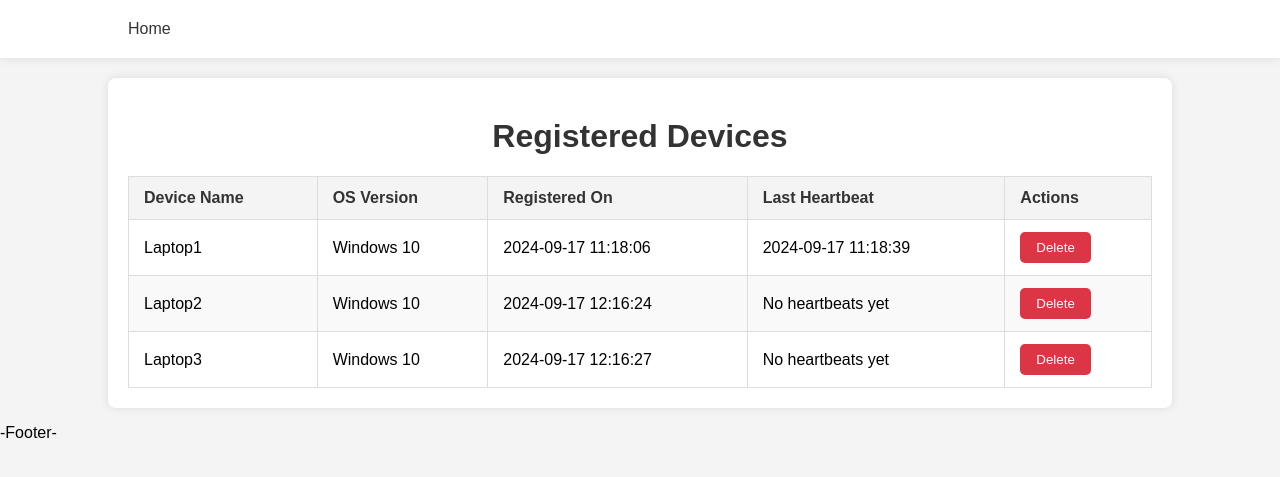
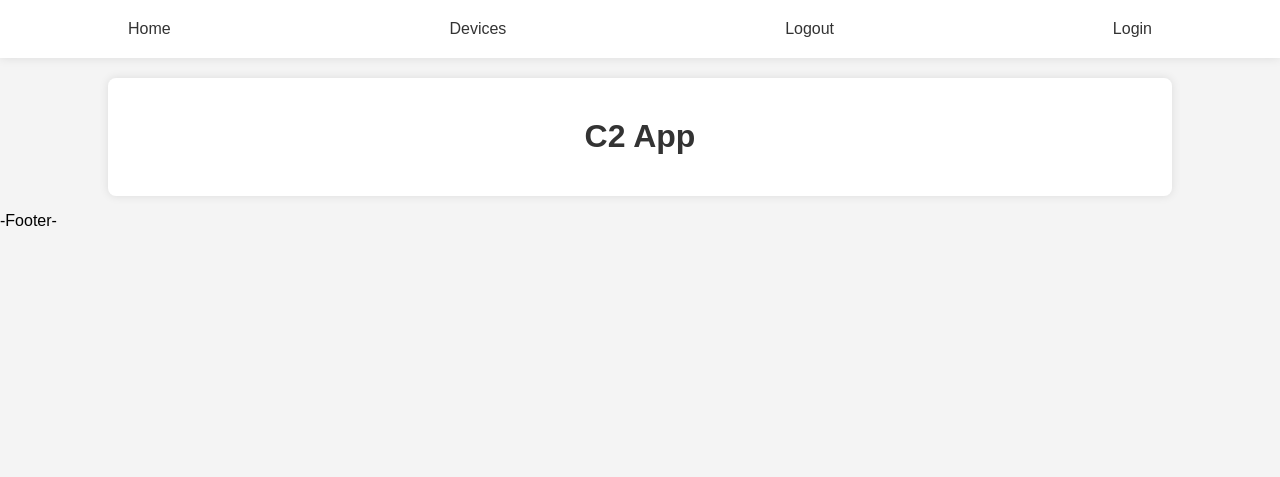
Before and after one commit to albinr/c2app, a Flask app: page / in a window 1280 px wide. Shown: the top 477 px of the page. Run offline with Flask 3, Linux system fonts and the light colour scheme.

Commit message:
started adding login funcitonality

```diff
--- a/server/config.py
+++ b/server/config.py
@@ -0,0 +1,5 @@
+import secrets
+class Config:
+    SQLALCHEMY_DATABASE_URI = 'sqlite:///sqlite.db'
+    SQLALCHEMY_TRACK_MODIFICATIONS = False
+    SECRET_KEY = secrets.token_hex(16)
--- a/server/models.py
+++ b/server/models.py
@@ -1,5 +1,6 @@
 from datetime import datetime
 from flask_sqlalchemy import SQLAlchemy
+from flask_login import UserMixin
 from flask_bcrypt import Bcrypt
 
 db = SQLAlchemy()
@@ -15,7 +16,7 @@ class Device(db.Model):
     def __repr__(self):
         return f"<Device {self.device_name}>"
 
-class User(db.Model):
+class User(db.Model, UserMixin):
     id = db.Column(db.Integer, primary_key=True)
     username = db.Column(db.String(150), unique=True, nullable=False)
     password_hash = db.Column(db.String(150), nullable=False)
--- a/server/routes.py
+++ b/server/routes.py
@@ -0,0 +1,95 @@
+from flask import Blueprint, render_template, redirect, url_for, flash, jsonify, request
+from flask_login import login_user, logout_user, login_required, current_user
+from models import db, Device, User
+
+routes = Blueprint('routes', __name__)
+
+@routes.route("/")
+def main():
+    return render_template("index.html")
+
+@routes.route('/login', methods=['GET', 'POST'])
+def login():
+    if request.method == 'POST':
+        username = request.form['username']
+        password = request.form['password']
+
+        if username == "admin" and password == "admin":
+            user = User(id=999, username="admin")
+            login_user(user)
+            flash('Login successful as admin!')
+            return redirect(url_for('routes.devices'))
+
+        user = User.query.filter_by(username=username).first()
+
+        if user and user.check_password(password):
+            login_user(user)
+            flash('Login successful!')
+            return redirect(url_for('routes.devices'))
+        else:
+            flash('Invalid username or password')
+
+    return render_template("login.html")
+
+@routes.route('/logout')
+@login_required
+def logout():
+    logout_user()
+    flash('You have been logged out.')
+    return redirect(url_for('routes.login'))
+
+@routes.route('/devices')
+# @login_required
+def devices():
+    devices = Device.query.all()
+    return render_template("devices.html", devices=devices)
+
+@routes.route('/device/<int:id>/delete', methods=['POST'])
+@login_required
+def post_delete_device(id):
+    device = Device.query.get_or_404(id)
+    db.session.delete(device)
+    db.session.commit()
+    flash(f"Device {device.device_name} deleted successfully!")
+    return redirect(url_for('routes.main'))
+
+@routes.route('/device', methods=['POST'])
+def api_add_device():
+    try:
+        data = request.json
+        print(data)  # Print the received data for debugging
+
+        # Add the new device to the database
+        new_device = Device(device_name=data['device_name'], os_version=data['os_version'])
+        db.session.add(new_device)
+        db.session.commit()
+
+        print(f"Device {new_device.device_name} added!")  # Debugging info
+        return jsonify({"message": "Device added successfully!"}), 201
+    except Exception as e:
+        print(f"Error: {str(e)}")  # Log the error
+        db.session.rollback()
+        return jsonify({"error": "An error occurred."}), 400
+
+@routes.route('/device/<int:id>', methods=['DELETE'])
+def api_delete_device(id):
+    device = Device.query.get_or_404(id)
+    db.session.delete(device)
+    db.session.commit()
+    return jsonify({"message": f"Device {id} deleted successfully!"}), 200
+
+@routes.route('/device/<int:id>', methods=['GET'])
+def api_get_device(id):
+    device = Device.query.get_or_404(id)
+    return jsonify({
+        'device_name': device.device_name,
+        'os_version': device.os_version,
+        'timestamp': device.timestamp
+    }), 200
+
+@routes.route('/device/<int:id>/heartbeat', methods=['POST'])
+def api_device_heartbeat(id):
+    device = Device.query.get_or_404(id)
+    device.last_heartbeat = db.func.current_timestamp()
+    db.session.commit()
+    return jsonify({"message": f"Device {id}: Heartbeat received!"}), 200
--- a/server/server.py
+++ b/server/server.py
@@ -1,65 +1,22 @@
-import traceback
-import os
-import re
-
-from flask import Flask, render_template, redirect, url_for, session, request, flash, jsonify
-from flask_login import LoginManager, UserMixin, login_user, logout_user, login_required, current_user
-from models import db, Device
-
+from flask import Flask
+from flask_login import LoginManager
+from models import db, User
+from config import Config
+from routes import routes
 
 app = Flask(__name__)
-app.config['SQLALCHEMY_DATABASE_URI'] = 'sqlite:///devices.db'
-app.config['SQLALCHEMY_TRACK_MODIFICATIONS'] = False
-#Change location of key!!!!!
-app.secret_key = re.sub(r"[^a-z\d]", "", os.path.realpath(__file__))
-#Change location of key!!!!!
+app.config.from_object(Config)
 db.init_app(app)
 
-@app.route("/")
-def main():
-    devices = Device.query.all()
-    return render_template("index.html", devices=devices)
+login_manager = LoginManager()
+login_manager.init_app(app)
+login_manager.login_view = 'routes.login'
 
-@app.route('/device', methods=['POST'])
-def api_add_device():
-    data = request.json
-    new_device = Device(device_name=data['device_name'], os_version=data['os_version'])
-    db.session.add(new_device)
-    db.session.commit()
-    return jsonify({"message": "Device added successfully!"}), 201
+@login_manager.user_loader
+def load_user(user_id):
+    return User.query.get(int(user_id))
 
-@app.route('/device/<int:id>', methods=['DELETE'])
-def api_delete_device(id):
-    device = Device.query.get_or_404(id)
-    db.session.delete(device)
-    db.session.commit()
-    return jsonify({"message": f"Device {id} deleted successfully!"}), 200
-
-@app.route('/device/<int:id>', methods=['GET'])
-def get_device(id):
-    device = Device.query.get_or_404(id)
-    return jsonify({
-        'device_name': device.device_name,
-        'os_version': device.os_version,
-        'timestamp': device.timestamp
-    }), 200
-
-@app.route('/device/<int:id>/heartbeat', methods=['POST'])
-def api_device_heartbeat(id):
-    device = Device.query.get_or_404(id)
-    device.last_heartbeat = db.func.current_timestamp()
-    db.session.commit()
-    return jsonify({"message": f"Device {id}: Heartbeat received!"}), 200
-
-@app.route('/device/<int:id>/delete', methods=['POST'])
-def post_delete_device(id):
-    device = Device.query.get_or_404(id)
-    db.session.delete(device)
-    db.session.commit()
-    flash(f"Device {device.device_name} deleted successfully!")
-    return redirect(url_for('main'))
-
-
+app.register_blueprint(routes)
 
 with app.app_context():
     db.create_all()
--- a/server/templates/header.html
+++ b/server/templates/header.html
@@ -8,7 +8,6 @@
 
     <title>C2 App (alry23)</title>
 
-    <!-- Private stylesheet, loads last -->
     <link rel="stylesheet"
         href="https://fonts.googleapis.com/css2?family=Material+Symbols+Outlined:opsz,wght,FILL,GRAD@20..48,100..700,0..1,-50..200" />
     <link rel="stylesheet" href="{{ url_for('static',filename='styles/style.css') }}">
@@ -17,6 +16,9 @@
 <body>
     <nav>
         <ul>
-            <li {%- if request.path=="/" %} class="active" {% endif %}><a href="{{ url_for('main') }}">Home</a></li>
+            <li {%- if request.path == "/" %} class="active" {% endif %}><a href="{{ url_for('routes.main') }}">Home</a></li>
+            <li {%- if request.path == "/devices" %} class="active" {% endif %}><a href="{{ url_for('routes.devices') }}">Devices</a></li>
+            <li {%- if current_user.is_authenticated %} class="active" {% endif %}><a href="{{ url_for('routes.logout') }}">Logout</a></li>
+            <li {%- if request.path == "/login" %} class="active" {% endif %}><a href="{{ url_for('routes.login') }}">Login</a></li>
         </ul>
     </nav>
--- a/server/templates/index.html
+++ b/server/templates/index.html
@@ -1,39 +1,7 @@
 {% include 'header.html' %}
 
 <div class="container">
-    <h1>Registered Devices</h1>
-
-    {% if devices %}
-    <table class="device-table">
-        <thead>
-            <tr>
-                <th>Device Name</th>
-                <th>OS Version</th>
-                <th>Registered On</th>
-                <th>Last Heartbeat</th>
-                <th>Actions</th>
-            </tr>
-        </thead>
-        <tbody>
-            {% for device in devices %}
-            <tr>
-                <td>{{ device.device_name }}</td>
-                <td>{{ device.os_version }}</td>
-                <td>{{ device.timestamp }}</td>
-                <td>{{ device.last_heartbeat or 'No heartbeats yet' }}</td>
-                <td>
-                    <form action="{{ url_for('post_delete_device', id=device.id) }}" method="POST" style="display:inline;">
-                        <button type="submit" class="delete">Delete</button>
-                    </form>
-                </td>
-            </tr>
-            {% endfor %}
-        </tbody>
-    </table>
-    {% else %}
-    <p>No devices registered yet.</p>
-    {% endif %}
-
+    <h1>C2 App</h1>
 </div>
 
 {% include 'footer.html' %}
```
Also changed, not shown: server/templates/devices.html (added, +39 -0 lines), server/templates/login.html (+5 -2 lines), server/instance/devices.db (deleted), server/instance/sqlite.db (added).
